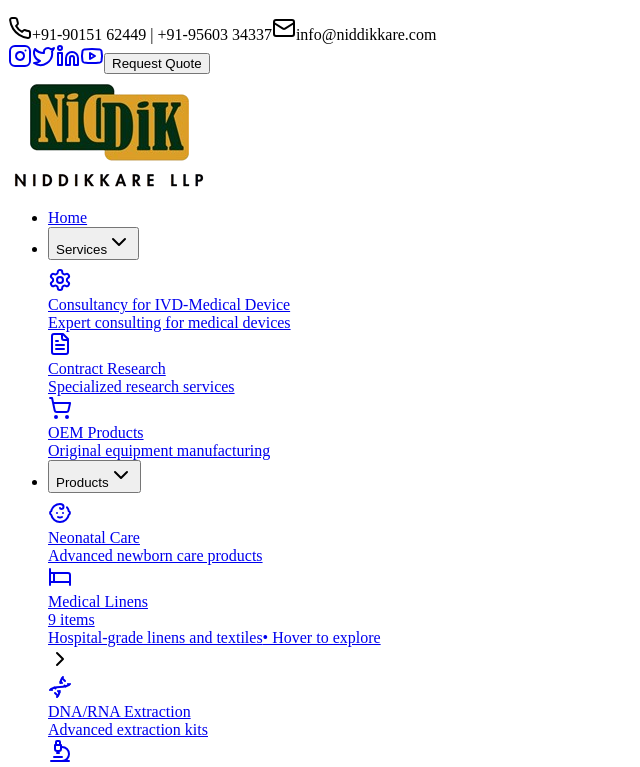
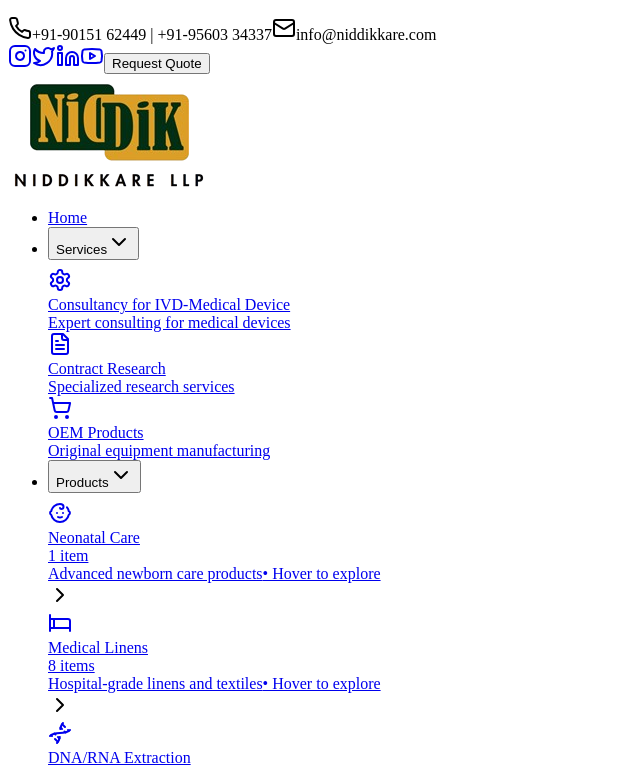
Before and after one commit to adarshtiwari1998/NiddikkareLLPWebsite, a React (Vite) app in the folder client/: page / in a window 1280 px wide. Shown: the top 767 px of the page, without its empty margins (0-640 px from the left). Built offline with nearby package versions, Linux system fonts and the light colour scheme.

Commit message:
change the product submenu item order and some other update

```diff
--- a/client/src/components/layout/header-new.tsx
+++ b/client/src/components/layout/header-new.tsx
@@ -72,7 +72,15 @@ export default function Header() {
       href: "/products/neonatal-care",
       label: "Neonatal Care",
       description: "Advanced newborn care products",
-      icon: Baby
+      icon: Baby,
+      submenu: [
+        {
+          href: "/products/medical-linens/baby-first-touch",
+          label: "Baby First Touch",
+          description: "100% cotton construction",
+          icon: Baby
+        }
+      ]
     },
     {
       href: "/products/medical-linens",
@@ -80,12 +88,6 @@ export default function Header() {
       description: "Hospital-grade linens and textiles",
       icon: Bed,
       submenu: [
-        {
-          href: "/products/medical-linens/baby-first-touch",
-          label: "Baby First Touch",
-          description: "100% cotton construction",
-          icon: Layers
-        },
         {
           href: "/products/medical-linens/maternity-gown",
           label: "Maternity Gown",
```
Also changed, not shown: attached_assets/image_1753207786318.png (added), attached_assets/image_1753207906625.png (added).
